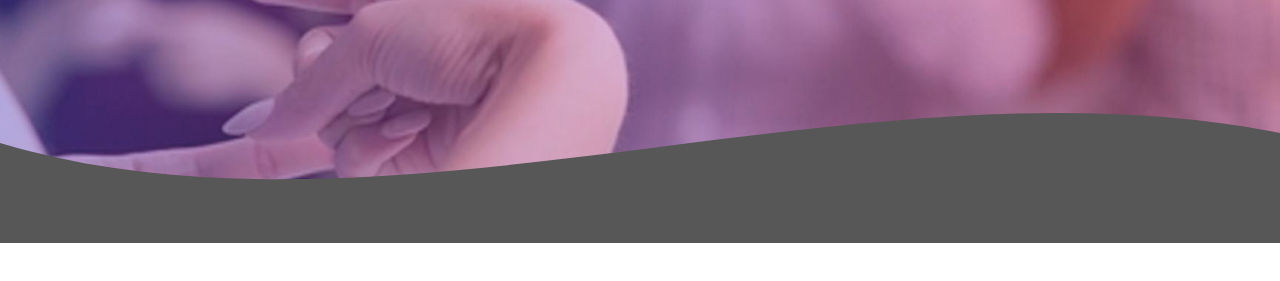
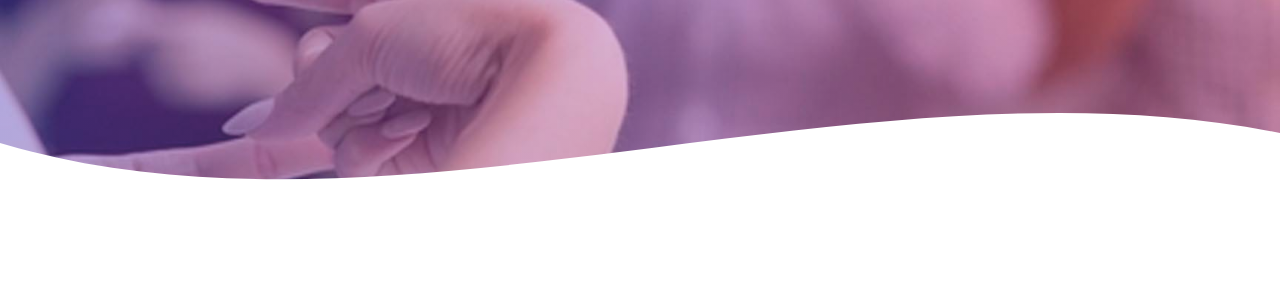
Before and after one commit to MarioCVM/EnSenias, a plain HTML site: page index.html in a window 1280 px wide. Shown: the part 357-638 px from the top of the page. Drawn offline with Linux system fonts and the light colour scheme.

Commit message:
cambio de color del wave

```diff
--- a/index.html
+++ b/index.html
@@ -27,7 +27,7 @@
 
         <div class="Wave" style="height: 150px; overflow: hidden;" >
             <svg viewBox="0 0 500 150" preserveAspectRatio="none" style="height: 100%; width: 100%;">
-                <path d="M0.00,49.98 C153.21,167.28 339.45,-44.88 501.97,40.97 L500.00,150.00 L0.00,150.00 Z" style="stroke: none; fill: rgb(88, 87, 87);"></path>
+                <path d="M0.00,49.98 C153.21,167.28 339.45,-44.88 501.97,40.97 L500.00,150.00 L0.00,150.00 Z" style="stroke: none; fill: rgb(255, 255, 255);"></path>
             </svg>
         </div>
     </header>
```
